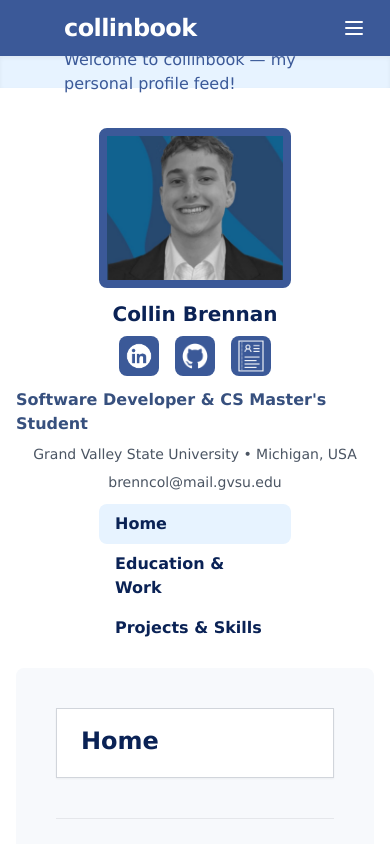
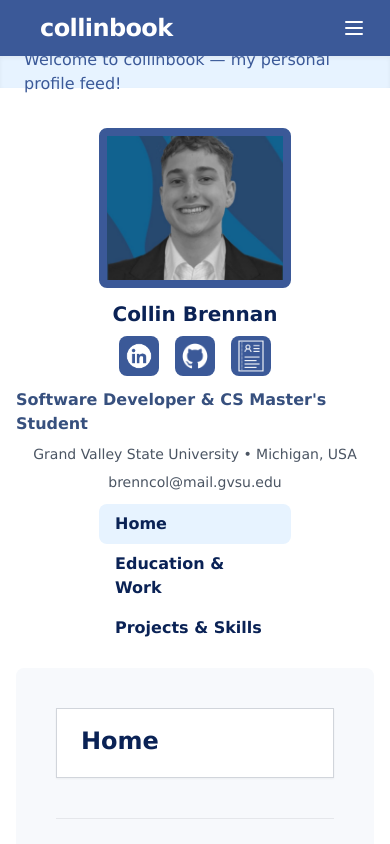
Before and after one commit to collinb04/devbook, a Nuxt app: page / in a window 390 px wide. Built offline with nearby package versions, Linux system fonts and the light colour scheme.

Commit message:
mobile config

```diff
--- a/layouts/default.vue
+++ b/layouts/default.vue
@@ -7,7 +7,7 @@
         <!-- Left side (logo / brand) -->
         <div class="flex items-center space-x-2">
           <button
-            class="text-white text-2xl font-bold font-sans tracking-tight ml-10 hover:scale-105 transition"
+            class="text-white text-2xl font-bold font-sans tracking-tight ml-4 md:ml-10 hover:scale-105 transition"
             @click.prevent="scrollToTop"
           >
             collinbook
@@ -29,7 +29,7 @@
 
       <!-- Secondary Light Blue Bar -->
       <div class="bg-[#e7f3ff] h-8 w-full shadow-inner flex items-center px-6">
-        <p class="text-[#3b5998] font-medium ml-10">
+        <p class="text-[#3b5998] font-medium md:ml-10">
           Welcome to collinbook — my personal profile feed!
         </p>
       </div>
```
